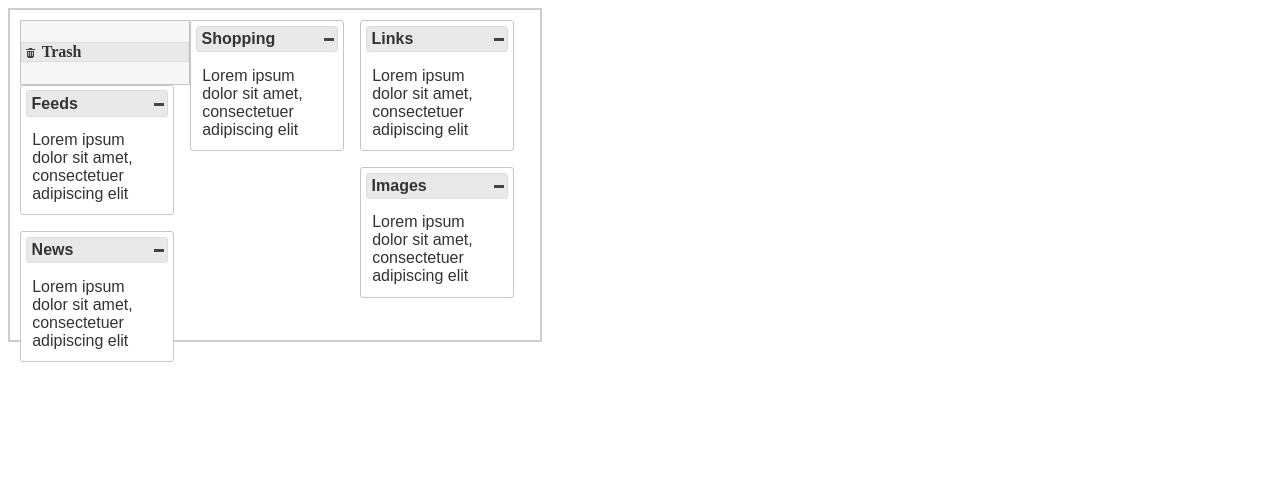
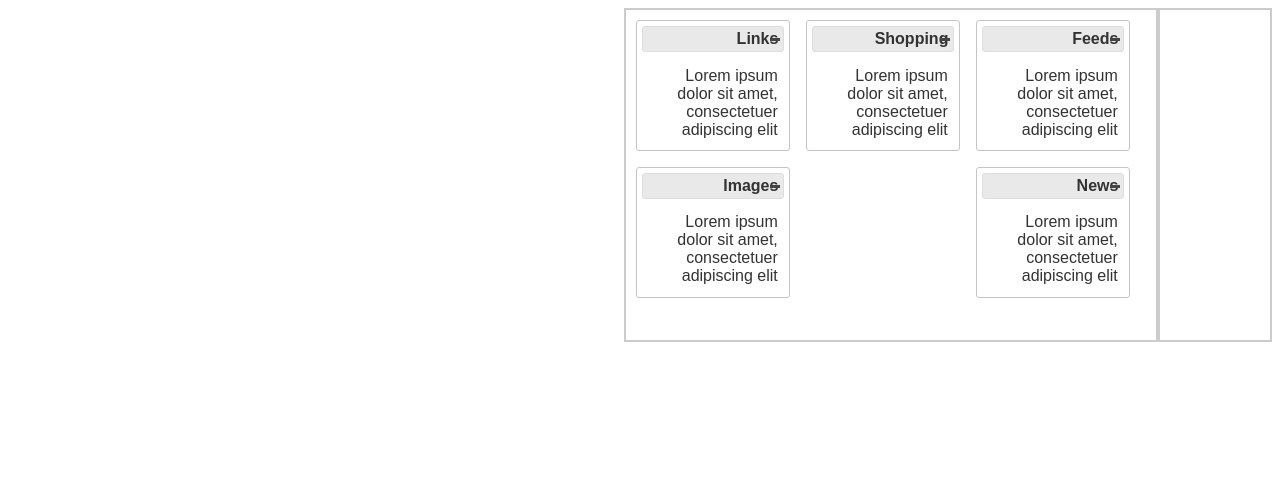
Before and after one commit to lashkary1364/jqxContainer, a plain HTML site: page Index.htm in a window 1280 px wide. Drawn offline with Linux system fonts and the light colour scheme.

Commit message:
RTL Body

```diff
--- a/Index.htm
+++ b/Index.htm
@@ -15,12 +15,34 @@
 </head>
 
 <body>
+    <div id="toolbox-wrapper">
+        <!--<svg height="70" width="70">
+  <defs>
+    <filter id="f4" x="0" y="0" width="110%" height="110%">
+      <feoffset result="offOut" in="SourceGraphic" dx="10" dy="10" />
+      <fecolormatrix result="matrixOut" in="offOut" type="matrix"
+      values="0.2 0 0 0 0 0 0.2 0 0 0 0 0 0.2 0 0 0 0 0 1 0" />
+      <fegaussianblur result="blurOut" in="matrixOut" stddeviation="10" />
+      <feblend in="SourceGraphic" in2="blurOut" mode="normal" />
+    </filter>
+  </defs>
+  <rect width="70" height="70" stroke="#FFCDBD" stroke-width="3"
+  fill="#423B39" filter="url(#f4)" />
+</svg>
+
+        <svg width="70" height="70">
+  <rect x="0" y="0" rx="30" ry="30" width="60" height="60"
+  style="fill:red;stroke:black;stroke-width:5;opacity:0.5" />
+</svg>-->
+
+    </div>
+
     <div id="containment-wrapper">
         <div class="column">
 
-            <div id="trash" class="ui-widget-content ui-state-default">
+            <!--<div id="trash" class="ui-widget-content ui-state-default">
                 <h4 class="ui-widget-header"><span class="ui-icon ui-icon-trash">Expense Center</span> Trash</h4>
-            </div>
+            </div>-->
 
             <div class="portlet">
                 <div class="portlet-header">Feeds</div>
--- a/lswidgets/jqx-container.js
+++ b/lswidgets/jqx-container.js
@@ -89,7 +89,7 @@
 
 
 
-$(function () {
+$(function() {
     $(".column").sortable({
         connectWith: ".column",
         handle: ".portlet-header",
@@ -103,9 +103,11 @@ $(function () {
         .addClass("ui-widget-header ui-corner-all")
         .prepend("<span class='ui-icon ui-icon-minusthick portlet-toggle'></span>");
 
-    $(".portlet-toggle").on("click", function () {
+    $(".portlet-toggle").on("click", function() {
         var icon = $(this);
         icon.toggleClass("ui-icon-minusthick ui-icon-plusthick");
         icon.closest(".portlet").find(".portlet-content").toggle();
     });
+
+
 });
--- a/styles/app.css
+++ b/styles/app.css
@@ -1,10 +1,11 @@
 body {
     min-width: 520px;
+    direction: rtl;
 }
 
 .column {
     width: 170px;
-    float: left;
+    float: right;
     padding-bottom: 100px;
 }
 
@@ -24,6 +25,7 @@ body {
     top: 50%;
     right: 0;
     margin-top: -8px;
+    float: left;
 }
 
 .portlet-content {
@@ -41,4 +43,13 @@ body {
     height: 310px;
     border: 2px solid #ccc;
     padding: 10px;
+    float: right;
 }
+
+#toolbox-wrapper {
+    width: 90px;
+    height: 310px;
+    border: 2px solid #ccc;
+    padding: 10px;
+    float: right;
+}
```
